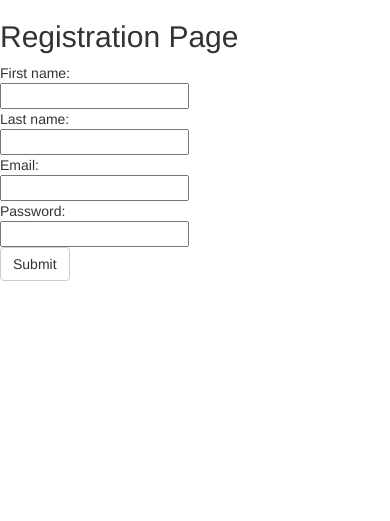
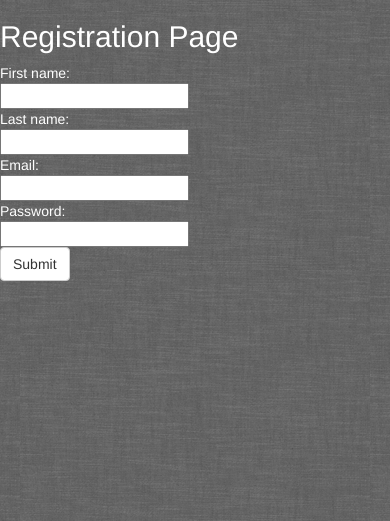
Before and after one commit to amsowie/HBproject, a Flask app: page /register in a window 390 px wide. Shown: the top 521 px of the page. Run offline with Flask 2, Linux system fonts and the light colour scheme; some libraries are stand-ins or nearby versions.

Commit message:
worked on css

```diff
--- a/static/map.css
+++ b/static/map.css
@@ -13,6 +13,7 @@
   float: right;
   margin: 5px;
   padding-top: 12px;
+  padding-right: 12px;
 }
 .table-title {
   text-align: center;
--- a/templates/base.html
+++ b/templates/base.html
@@ -8,7 +8,7 @@
 <link rel="stylesheet" href="https://maxcdn.bootstrapcdn.com/bootstrap/3.3.7/css/bootstrap.min.css" integrity="sha384-BVYiiSIFeK1dGmJRAkycuHAHRg32OmUcww7on3RYdg4Va+PmSTsz/K68vbdEjh4u" crossorigin="anonymous">
 <script src="https://maxcdn.bootstrapcdn.com/bootstrap/3.3.7/js/bootstrap.min.js" integrity="sha384-Tc5IQib027qvyjSMfHjOMaLkfuWVxZxUPnCJA7l2mCWNIpG9mGCD8wGNIcPD7Txa" crossorigin="anonymous"></script>
 </head>
-<body>
+<body class="background">
   <div>
     {% for msg in get_flashed_messages() %}
       <li>{{ msg }}</li>
@@ -21,6 +21,6 @@
       <script async defer
       src="https://maps.googleapis.com/maps/api/js?key=AIzaSyCwecRj8BnwNeAVuHQvmW-GQy7ZQLk27jk&callback=initMap">
       </script>
-
+  </div>
 </body>
 </html>
--- a/templates/register.html
+++ b/templates/register.html
@@ -6,13 +6,13 @@
 <h2>Registration Page</h2>
 <form action="register-verify" method="POST">
     First name:<br>
-    <input type="text" name="firstname"><br>
+    <input type="text" class="maintain" name="firstname"><br>
     Last name:<br>
-    <input type="text" name="lastname"><br>
+    <input type="text" class="maintain" name="lastname"><br>
     Email:<br>
-    <input type="text" name="email"><br>
+    <input type="text" class="maintain" name="email"><br>
     Password:<br>
-    <input type="password" name="password"><br>
+    <input type="password" class="maintain" name="password"><br>
     <input class="btn btn-default btn-btnselect" type="submit" value="Submit">
   </form>
 {% endblock %}
```
Also changed, not shown: templates/login.html (+8 -2 lines), templates/weathermap.html (+6 -6 lines).
